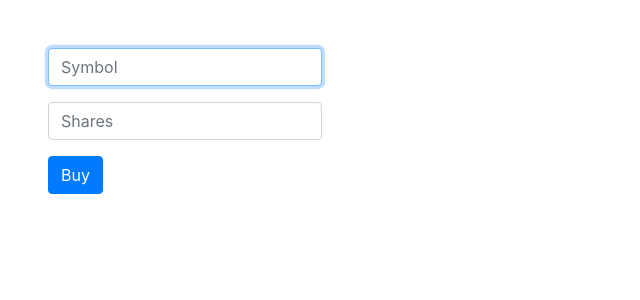
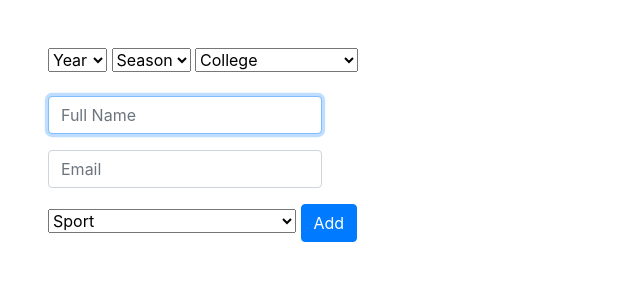
Before and after one commit to azhang21/yaleIMs, a Flask app: page /add in a window 1280 px wide. Shown: the part 78-378 px from the top of the page, without its empty margins (0-640 px from the left). Run offline with Flask 2, Linux system fonts and the light colour scheme; the visitor is signed in with stand-in values (Sample User, id 1); some libraries are stand-ins or nearby versions.

Commit message:
Update add.html

```diff
--- a/templates/add.html
+++ b/templates/add.html
@@ -1,17 +1,57 @@
 {% extends "layout.html" %}
 
 {% block title %}
-    Buy
+    Add
 {% endblock %}
 
 {% block main %}
-    <form action="/buy" method="post">
-        <div class="form-group">
-            <input autocomplete="off" autofocus class="form-control" name="symbol" placeholder="Symbol" type="text">
+    <form action="/add" method="post">
+
+        <select required name="year">
+          <option selected disabled>Year</option>
+          <option value="2018">2018</option>
+        </select>
+
+        <select required name="season">
+          <option selected disabled>Season</option>
+          <option value="Fall">Fall</option>
+        </select>
+
+        <select required name="college">
+          <option selected disabled>College</option>
+          <option value="FR">Benjamin Franklin</option>
+          <option value="BK">Berkeley</option>
+          <option value="BR">Branford</option>
+          <option value="DC">Davenport</option>
+          <option value="ES">Ezra Stiles</option>
+          <option value="GH">Grace Hopper</option>
+          <option value="JE">Jonathan Edwards</option>
+          <option value="MC">Morse</option>
+          <option value="MY">Pauli Murray</option>
+          <option value="PC">Pierson</option>
+          <option value="SY">Saybrook</option>
+          <option value="TD">Timothy Dwight</option>
+          <option value="TR">Trumbull</option>
+        </select>
+        <br><br>
+        <div required class="form-group">
+            <input autocomplete="off" autofocus class="form-control" name="name" placeholder="Full Name" type="text">
         </div>
-        <div class="form-group">
-            <input class="form-control" name="shares" placeholder="Shares" type="number" step = "1">
+
+        <div required class="form-group">
+            <input autocomplete="off" autofocus class="form-control" name="email" placeholder="Email" type="text">
         </div>
-        <button class="btn btn-primary" type="submit">Buy</button>
+
+        <select required name="sport">
+            <option selected disabled>Sport</option>
+            <option value="N-A">N-A, IM Secretary</option>
+            <option value="Soccer">COED Soccer, Captain</option>
+            <option value="Table Tennis">COED Table Tennis, Captain</option>
+            <option value="Volleyball">COED Volleyball, Captain</option>
+            <option value="Pickleball">COED Pickleball, Captain</option>
+            <option value="Cross Country">COED Cross Country, Captain</option>
+        </select>
+
+        <button class="btn btn-primary" type="submit">Add</button>
     </form>
 {% endblock %}
```
